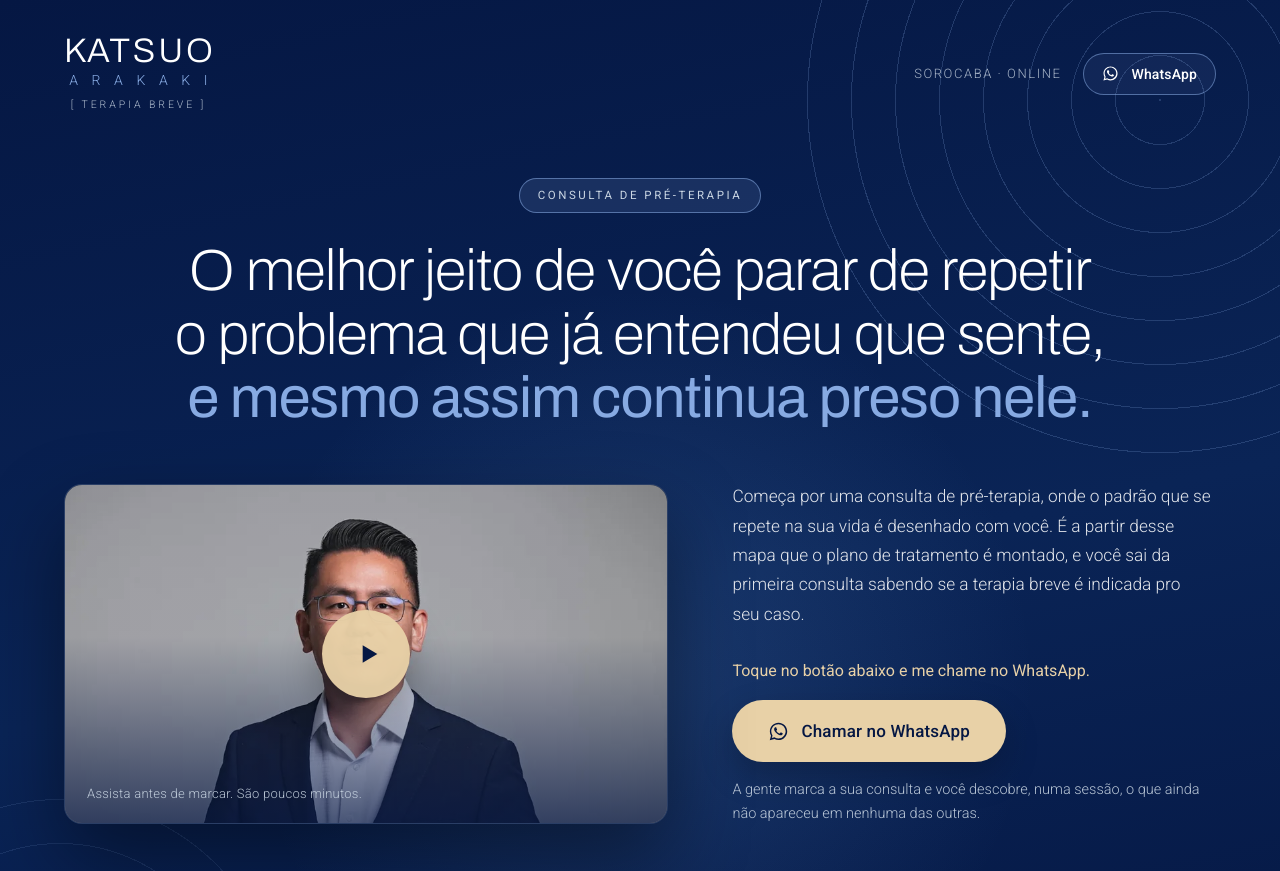
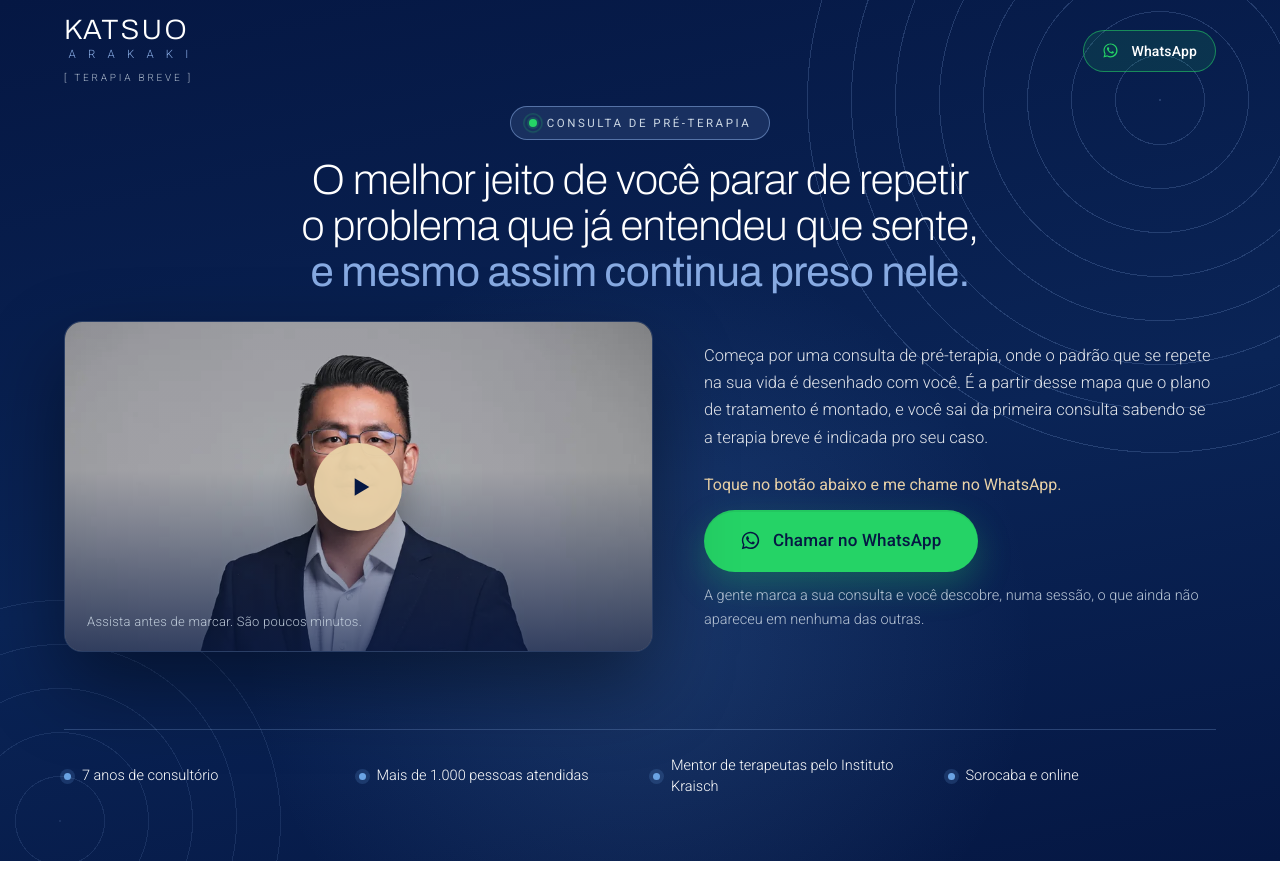
Before and after one commit to Devikison/lp-katsuo-arakaki, a plain HTML site: page index.html in a window 1280 px wide. Shown: the top 871 px of the page. Drawn offline with Linux system fonts and the light colour scheme.

Commit message:
Hero compacto no desktop, CTAs verdes WhatsApp, bolinha online e foto da bio corrigida
- Primeira dobra inteira (até o botão) cabe em 1280x660 e 1440x900
- Botões de CTA e botão do topo em verde WhatsApp; removido 'Sorocaba · Online'
- Pílula 'Consulta de pré-terapia' com indicador online pulsando sutil
- Retrato da dobra 06 preenche o quadro 4:5 (altura do atributo não vence mais o CSS)

Co-Authored-By: Claude Fable 5.1 <noreply@anthropic.com>

```diff
--- a/assets/css/style.css
+++ b/assets/css/style.css
@@ -17,6 +17,9 @@
   --sand:        #E8D1A7;
   --sand-hi:     #F4E3C4;
   --white:       #FFFFFF;
+  --wa:          #25D366;   /* verde WhatsApp */
+  --wa-hi:       #3BE07A;
+  --wa-deep:     #1DB955;
 
   --tint:        #F1F5FB;   /* fundo de dobras alternadas */
   --tint-2:      #E7EFF9;   /* pills e destaques claros */
@@ -106,6 +109,21 @@ button { font: inherit; color: inherit; background: none; border: 0; padding: 0;
   border-color: rgba(135, 170, 226, .55);
 }
 
+/* bolinha "online" (sutil) */
+.online {
+  position: relative; flex: none; width: 8px; height: 8px; margin-right: 10px;
+  border-radius: 50%; background: var(--wa); box-shadow: 0 0 0 2px rgba(37, 211, 102, .18);
+}
+.online::before {
+  content: ""; position: absolute; inset: -4px; border-radius: 50%;
+  border: 1px solid rgba(37, 211, 102, .7); animation: onlinePulse 2.2s ease-out infinite;
+}
+@keyframes onlinePulse {
+  0%   { transform: scale(.6); opacity: .9; }
+  70%  { transform: scale(1.7); opacity: 0; }
+  100% { transform: scale(1.7); opacity: 0; }
+}
+
 .h2 {
   font-family: var(--font-title); font-weight: 300;
   font-size: clamp(28px, 4vw, 48px); line-height: 1.12; letter-spacing: -.012em;
@@ -132,14 +150,16 @@ button { font: inherit; color: inherit; background: none; border: 0; padding: 0;
 .btn .ico { width: 21px; height: 21px; flex: none; }
 .btn:active { transform: translateY(0) scale(.98); }
 
-.btn--gold { background: var(--sand); color: var(--navy); box-shadow: 0 14px 34px rgba(0, 0, 0, .22); }
-.btn--gold:hover { background: var(--sand-hi); color: var(--navy); transform: translateY(-3px); box-shadow: 0 22px 48px rgba(0, 0, 0, .3); }
+.btn--wa {
+  background: var(--wa); color: var(--navy);
+  box-shadow: 0 14px 34px rgba(37, 211, 102, .28), 0 2px 0 rgba(0, 0, 0, .06) inset;
+}
+.btn--wa:hover { background: var(--wa-hi); color: var(--navy); transform: translateY(-3px); box-shadow: 0 22px 48px rgba(37, 211, 102, .38); }
+.btn--wa .ico { color: var(--navy); }
 
-.btn--navy { background: var(--navy); color: #fff; box-shadow: 0 12px 30px rgba(5, 23, 67, .22); }
-.btn--navy:hover { background: var(--navy-2); color: #fff; transform: translateY(-3px); box-shadow: 0 22px 46px rgba(5, 23, 67, .3); }
-
-.btn--ghost { color: #fff; border: 1px solid rgba(135, 170, 226, .55); background: rgba(135, 170, 226, .08); }
-.btn--ghost:hover { background: rgba(135, 170, 226, .18); color: #fff; }
+.btn--ghost { color: #fff; border: 1px solid rgba(37, 211, 102, .55); background: rgba(37, 211, 102, .12); }
+.btn--ghost:hover { background: rgba(37, 211, 102, .24); color: #fff; border-color: rgba(37, 211, 102, .8); }
+.btn--ghost .ico { color: var(--wa); }
 
 .btn--sm { min-height: 42px; padding: 0 18px; font-size: 14px; }
 .btn--sm .ico { width: 17px; height: 17px; }
@@ -222,16 +242,32 @@ button { font: inherit; color: inherit; background: none; border: 0; padding: 0;
 .cta--hero { align-items: center; text-align: center; margin-top: 28px; }
 .cta--hero .cta__note { color: rgba(202, 214, 227, .9); }
 
-/* Desktop: headline no topo, vídeo à esquerda, sub-headline + CTA ao lado, tudo acima da dobra */
+/* Desktop: headline no topo, vídeo à esquerda, sub-headline + CTA ao lado.
+   Compacto o suficiente para a dobra inteira (até o botão) caber num notebook 1366/1280 × ~660. */
 @media (min-width: 1024px) {
+  .hero { padding-top: 16px; }
+  .topbar { padding-bottom: 20px; }
+  .brand__name { font-size: 28px; }
+  .brand__surname { font-size: 11.5px; }
+  .brand__tag { font-size: 10px; margin-top: 3px; }
+  .hero__content .eyebrow { margin-bottom: 18px; }
+  .hero__title { font-size: clamp(34px, 3.3vw, 46px); line-height: 1.08; max-width: 920px; }
   .hero__row {
-    display: grid; grid-template-columns: minmax(0, 1.25fr) minmax(0, 1fr);
-    gap: clamp(40px, 5vw, 72px); align-items: center; text-align: left;
+    display: grid; grid-template-columns: minmax(0, 1.15fr) minmax(0, 1fr);
+    gap: clamp(36px, 4vw, 56px); align-items: center; text-align: left; margin-top: 26px;
   }
   .hero__video { max-width: none; }
   .hero__lead { align-items: flex-start; max-width: none; }
-  .hero__sub { font-size: clamp(16px, 1.35vw, 18.5px); }
-  .cta--hero { align-items: flex-start; text-align: left; }
+  .hero__sub { font-size: 16.5px; line-height: 1.65; }
+  .cta--hero { align-items: flex-start; text-align: left; margin-top: 20px; gap: 12px; }
+  .cred { margin-top: 34px; padding-top: 20px; }
+  .hero { padding-bottom: clamp(40px, 5vw, 64px); }
+}
+@media (min-width: 1024px) and (min-height: 860px) {
+  .hero__title { font-size: clamp(36px, 3.6vw, 52px); }
+  .hero__row { margin-top: 32px; }
+  .topbar { padding-bottom: 32px; }
+  .cred { margin-top: 44px; }
 }
 
 /* Faixa de credibilidade */
@@ -394,11 +430,14 @@ button { font: inherit; color: inherit; background: none; border: 0; padding: 0;
 .who__left, .who__right { display: flex; flex-direction: column; gap: 26px; }
 
 .portrait { position: relative; }
-.portrait picture, .portrait img {
-  width: 100%; aspect-ratio: 4 / 5; object-fit: cover; object-position: 50% 30%;
+.portrait picture {
+  display: block; width: 100%; aspect-ratio: 4 / 5; overflow: hidden;
   border-radius: var(--radius); background: var(--tint);
+  border: 1px solid var(--line); box-shadow: var(--shadow-lift);
 }
-.portrait picture { overflow: hidden; border: 1px solid var(--line); box-shadow: var(--shadow-lift); }
+.portrait img {
+  width: 100%; height: 100%; object-fit: cover; object-position: 50% 28%;
+}
 .portrait__cap {
   position: absolute; left: 16px; right: 16px; bottom: 16px;
   padding: 14px 18px; border-radius: 12px;
@@ -502,10 +541,11 @@ button { font: inherit; color: inherit; background: none; border: 0; padding: 0;
 
 /* ---------- Revelação ---------- */
 .reveal { opacity: 0; transform: translateY(18px); transition: opacity .7s ease, transform .7s var(--ease); }
+.hero .reveal.is-in { transition-duration: .45s; }
 .reveal.is-in { opacity: 1; transform: none; }
 @media (prefers-reduced-motion: reduce) {
   .reveal { opacity: 1; transform: none; transition: none; }
-  .video__ring { animation: none; }
+  .video__ring, .online::before { animation: none; }
   html { scroll-behavior: auto; }
 }
 
--- a/index.html
+++ b/index.html
@@ -49,7 +49,6 @@
         <span class="brand__tag">[ Terapia Breve ]</span>
       </a>
       <div class="topbar__right">
-        <span class="topbar__meta">Sorocaba · Online</span>
         <a class="btn btn--ghost btn--sm js-wa" href="#" target="_blank" rel="noopener">
           <svg class="ico" viewBox="0 0 24 24" aria-hidden="true"><use href="#i-wa"/></svg>
           WhatsApp
@@ -58,7 +57,7 @@
     </nav>
 
     <div class="hero__content">
-      <p class="eyebrow eyebrow--dark reveal">Consulta de pré-terapia</p>
+      <p class="eyebrow eyebrow--dark reveal"><span class="online" aria-hidden="true"></span>Consulta de pré-terapia</p>
 
       <h1 class="hero__title reveal">
         O melhor jeito de você parar de repetir o problema que já entendeu que sente,
@@ -90,7 +89,7 @@
 
         <div class="cta cta--hero">
           <p class="cta__line cta__line--gold">Toque no botão abaixo e me chame no WhatsApp.</p>
-          <a class="btn btn--gold btn--lg js-wa" href="#" target="_blank" rel="noopener">
+          <a class="btn btn--wa btn--lg js-wa" href="#" target="_blank" rel="noopener">
             <svg class="ico" viewBox="0 0 24 24" aria-hidden="true"><use href="#i-wa"/></svg>
             Chamar no WhatsApp
           </a>
@@ -196,7 +195,7 @@
 
     <div class="cta cta--center reveal">
       <p class="cta__line">Toque no botão abaixo e me chame no WhatsApp.</p>
-      <a class="btn btn--navy btn--lg js-wa" href="#" target="_blank" rel="noopener">
+      <a class="btn btn--wa btn--lg js-wa" href="#" target="_blank" rel="noopener">
         <svg class="ico" viewBox="0 0 24 24" aria-hidden="true"><use href="#i-wa"/></svg>
         Marcar minha consulta
       </a>
@@ -359,7 +358,7 @@
 
       <div class="cta cta--center">
         <p class="cta__line">Toque no botão abaixo e me chame no WhatsApp.</p>
-        <a class="btn btn--gold btn--xl js-wa" href="#" target="_blank" rel="noopener">
+        <a class="btn btn--wa btn--xl js-wa" href="#" target="_blank" rel="noopener">
           <svg class="ico" viewBox="0 0 24 24" aria-hidden="true"><use href="#i-wa"/></svg>
           Chamar no WhatsApp
         </a>
@@ -385,7 +384,7 @@
 
 <!-- Botão fixo de WhatsApp (celular) · presente desde o topo da página -->
 <div class="sticky" role="region" aria-label="Chamar no WhatsApp">
-  <a class="btn btn--gold btn--block js-wa" href="#" target="_blank" rel="noopener">
+  <a class="btn btn--wa btn--block js-wa" href="#" target="_blank" rel="noopener">
     <svg class="ico" viewBox="0 0 24 24" aria-hidden="true"><use href="#i-wa"/></svg>
     Chamar no WhatsApp
   </a>
```
